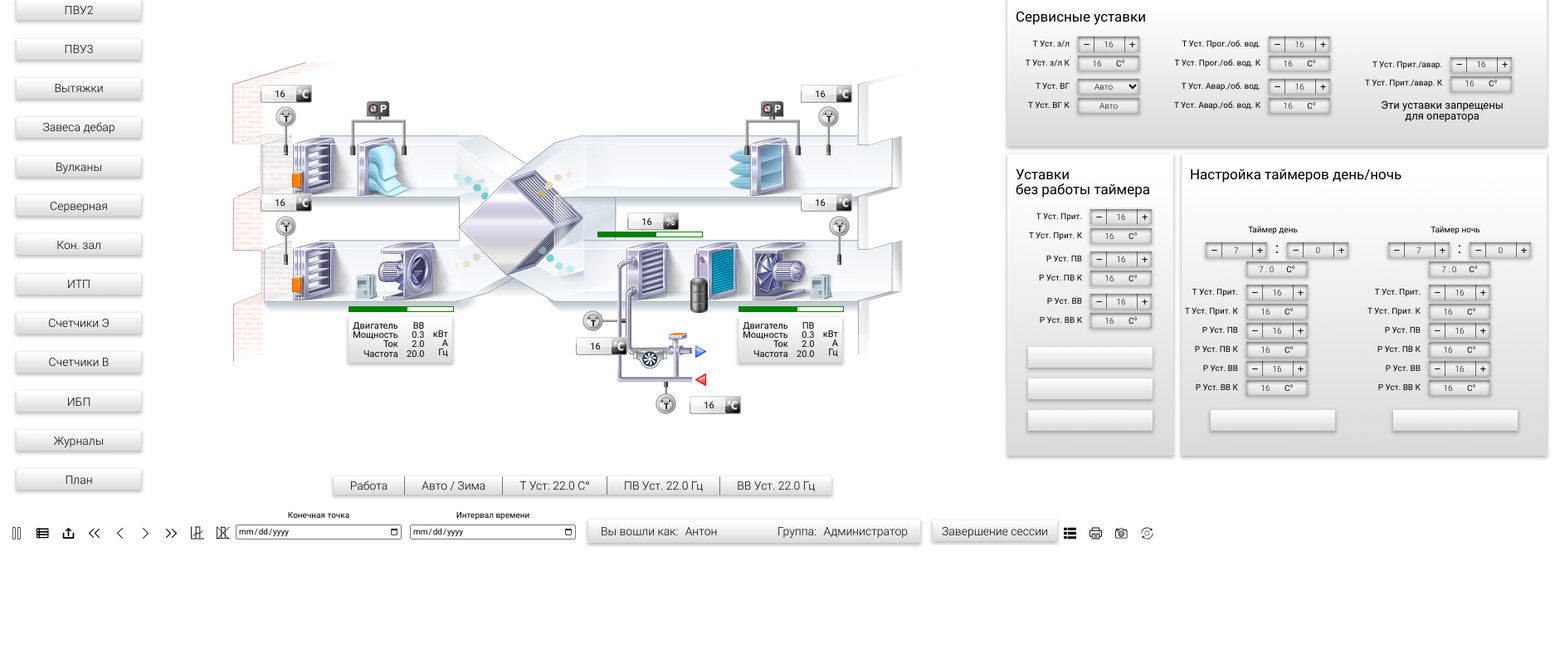
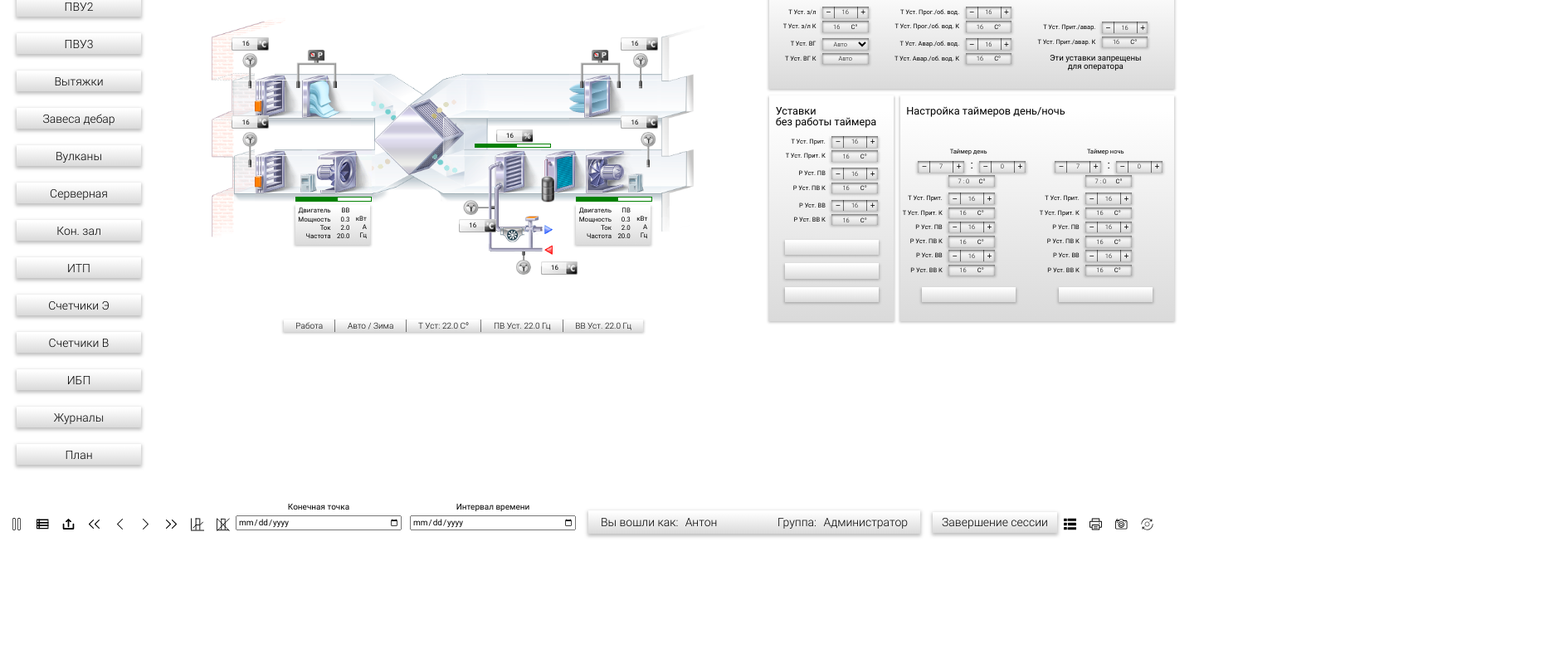
Before and after one commit to Mikhail-Nikiforov/project_24.03.21, a plain HTML site: page pvu.html in a window 1280 px wide. Shown: the part 100-888 px from the top of the page at 83% size, 1874 px wide, since content can reach past the window. Drawn offline with Linux system fonts and the light colour scheme.

Commit message:
Small edits
Nav menu and zoom fixed

```diff
--- a/scss/_counters.scss
+++ b/scss/_counters.scss
@@ -4,12 +4,12 @@
     &_navigation {
         display: flex;
         flex-direction: column;
-        justify-content: space-between;
         min-height: 510px;
         padding: 5px 20px;
         &_button {
             @include btn;
             @include gradient-anim;
+            margin: 0 0 20px;
             &:hover {
                 background: linear-gradient(180deg, #FFFFFF 6.75%, #ffe6b8 100%), #C4C4C4;
             }
--- a/scss/_pvu.scss
+++ b/scss/_pvu.scss
@@ -2,6 +2,7 @@
     &_schema {
         display: flex;
         flex-direction: column;
+        zoom: 72%;
         &_title {
             max-width: 470px;
             margin: 10px auto;
@@ -429,6 +430,7 @@
                         font-weight: normal;
                         font-size: 11px;
                         line-height: 103.19%;
+                        margin: 0 0 3px;
                     }
                 }
             }
@@ -476,6 +478,7 @@
         flex-direction: column;
         min-width: 650px;
         padding: 0 10px 0 0;
+        zoom: 75%;
         &_title {
             text-align: center;
             padding: 0 82px;
```
Also changed, not shown: css/style.css, 1 other file.
